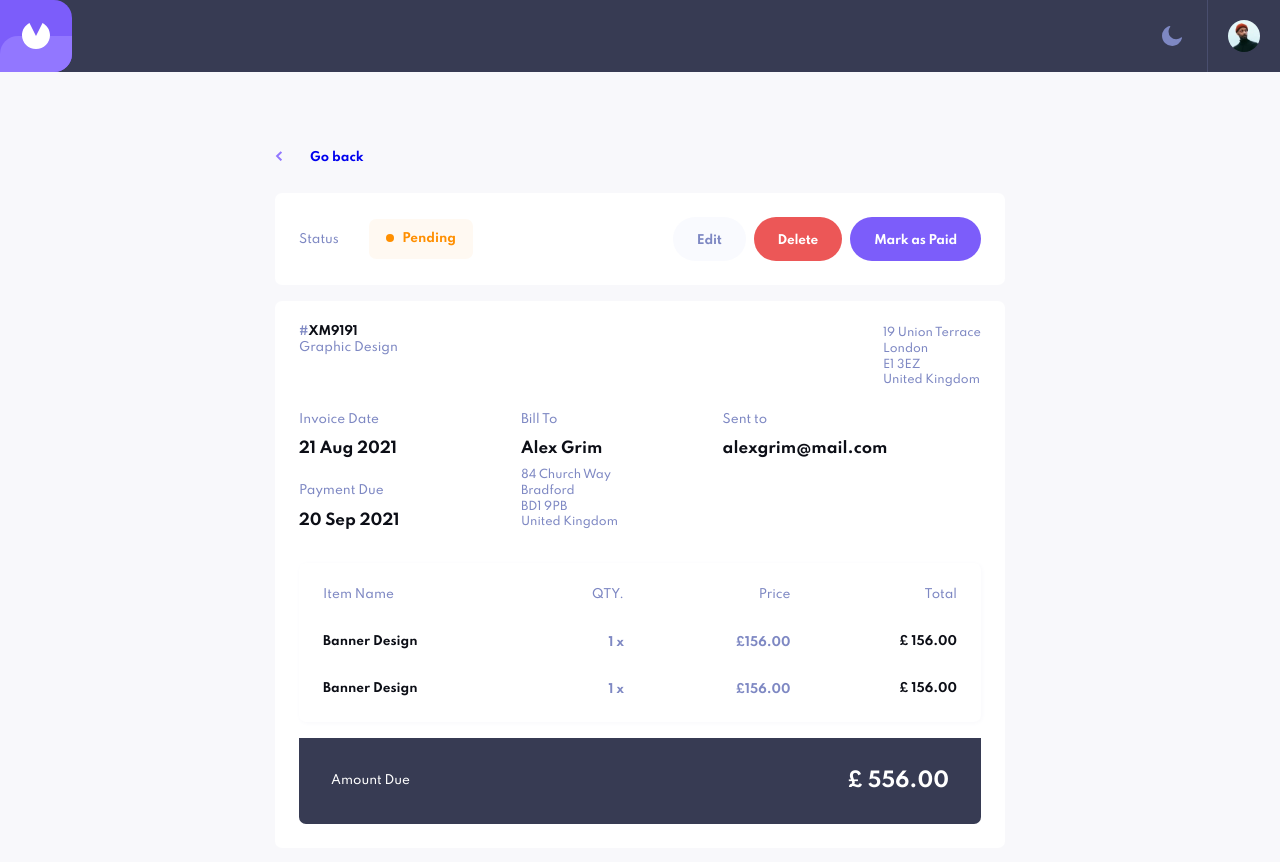
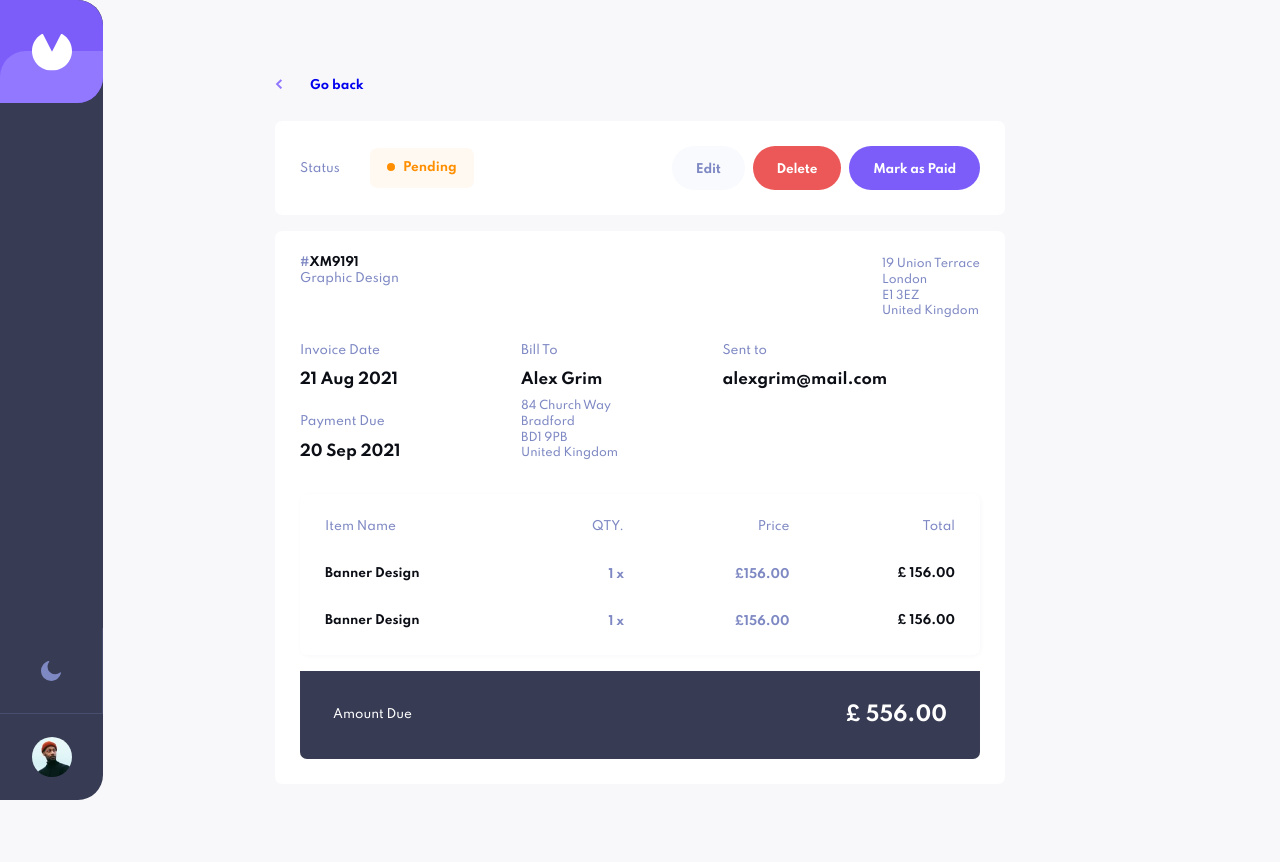
Before and after one commit to androgitai/invoice-app, a React (Create React App) app: page /invoices/1 in a window 1280 px wide. After the commit the page ends 800 px from the top, so only its background shows below. Built offline with nearby package versions, Linux system fonts and the light colour scheme.

Commit message:
finetune and trasitions added

```diff
--- a/src/components/Invoices/InvoiceDetails/InvoiceDetailsHead.module.css
+++ b/src/components/Invoices/InvoiceDetails/InvoiceDetailsHead.module.css
@@ -5,3 +5,8 @@
   margin: 0 0 1.75rem 1.75rem;
   display: inline-block;
 }
+
+.details:hover {
+  color: var(--secondary-text-color-100);
+  transition: all 200ms ease-in;
+}
--- a/src/components/UI/Elements/Button.module.css
+++ b/src/components/UI/Elements/Button.module.css
@@ -59,6 +59,13 @@
 .delete:hover {
   background-color: var(--button-delete-bg-hover);
 }
+.discard {
+  background-color: var(--button-discard-bg);
+  color: var(--button-discard-text-color);
+}
+.discard:hover {
+  background-color: var(--button-discard-bg-hover);
+}
 .form {
   width: 100%;
   background-color: var(--button-form-bg);
--- a/src/components/UI/Layout/Card.module.css
+++ b/src/components/UI/Layout/Card.module.css
@@ -4,6 +4,8 @@
   margin-bottom: 1rem;
   box-shadow: 1px 1px 5px var(--primary-bg-color-300);
   border-radius: 7px;
+  transition: all 200ms ease-in;
+  border: 1px solid transparent;
 }
 
 .grid-invoiceList {
@@ -13,6 +15,9 @@
     'a  b'
     'c  e'
     'd  e';
+}
+.grid-invoiceList:hover {
+  border: 1px solid var(--primary-color-200);
 }
 
 .grid-invoiceDetails {
--- a/src/components/UI/Layout/Wrapper.js
+++ b/src/components/UI/Layout/Wrapper.js
@@ -1,7 +1,15 @@
 import classes from './Wrapper.module.css';
 
 const Wrapper = props => {
-  return <div className={classes.wrapper}>{props.children}</div>;
+  return (
+    <div
+      className={
+        props.wrapType === 'form' ? classes.wrapperForm : classes.wrapper
+      }
+    >
+      {props.children}
+    </div>
+  );
 };
 
 export default Wrapper;
--- a/src/components/UI/Layout/Wrapper.module.css
+++ b/src/components/UI/Layout/Wrapper.module.css
@@ -3,3 +3,8 @@
   margin: 0 auto;
   padding-top: var(--wrapper-padding-top, 2rem);
 }
+.wrapperForm {
+  max-width: 87.5%;
+  margin: 0 auto;
+  padding-top: 2rem;
+}
--- a/src/components/UI/MainNavigation.module.css
+++ b/src/components/UI/MainNavigation.module.css
@@ -19,6 +19,11 @@
   cursor: pointer;
 }
 
+.nav li:hover {
+  background-color: #1e2139;
+  transition: all 200ms ease-in;
+}
+
 .nav ul li:first-child {
   border-right: 1px solid var(--nav-line-color);
 }
@@ -38,7 +43,7 @@
   background-color: var(--primary-color-200);
   position: relative;
   border-radius: 0 25% 25% 0;
-  z-index: 0;
+  z-index: 20;
   overflow: hidden;
 }
 
@@ -64,3 +69,49 @@
   border-radius: 50%;
   width: 32px;
 }
+
+@media screen and (min-width: 1020px) {
+  .nav {
+    width: 103px;
+    height: 100%;
+    flex-direction: column;
+    position: fixed;
+    left: 0;
+    top: 0;
+    z-index: 150;
+    border-radius: 0 25px 25px 0;
+  }
+  .nav ul {
+    height: 172px;
+    width: 100%;
+    flex-direction: column;
+  }
+
+  .nav ul li {
+    height: 50%;
+    width: 100%;
+    position: relative;
+    cursor: pointer;
+  }
+
+  .nav ul li:first-child {
+    border-bottom: 1px solid var(--nav-line-color);
+  }
+  .logo {
+    height: 103px;
+    width: 100%;
+  }
+  .logo::after {
+    height: 103px;
+    width: 103px;
+    bottom: -51px;
+  }
+  .logo img {
+    height: 37px;
+    width: 40px;
+  }
+  .avatar {
+    border-radius: 50%;
+    width: 40px;
+  }
+}
--- a/src/components/UI/Modals/Backdrop.module.css
+++ b/src/components/UI/Modals/Backdrop.module.css
@@ -2,10 +2,15 @@
   position: absolute;
   top: 0;
   left: 0;
-  z-index: 50;
+  z-index: 10;
   width: 100%;
   height: 100%;
   padding: 0;
   margin: 0;
   background-color: rgba(0, 0, 0, 0.5);
 }
+/*
+@media screen and (min-width: 960px) {
+  .backdrop {
+  }
+} */
```
